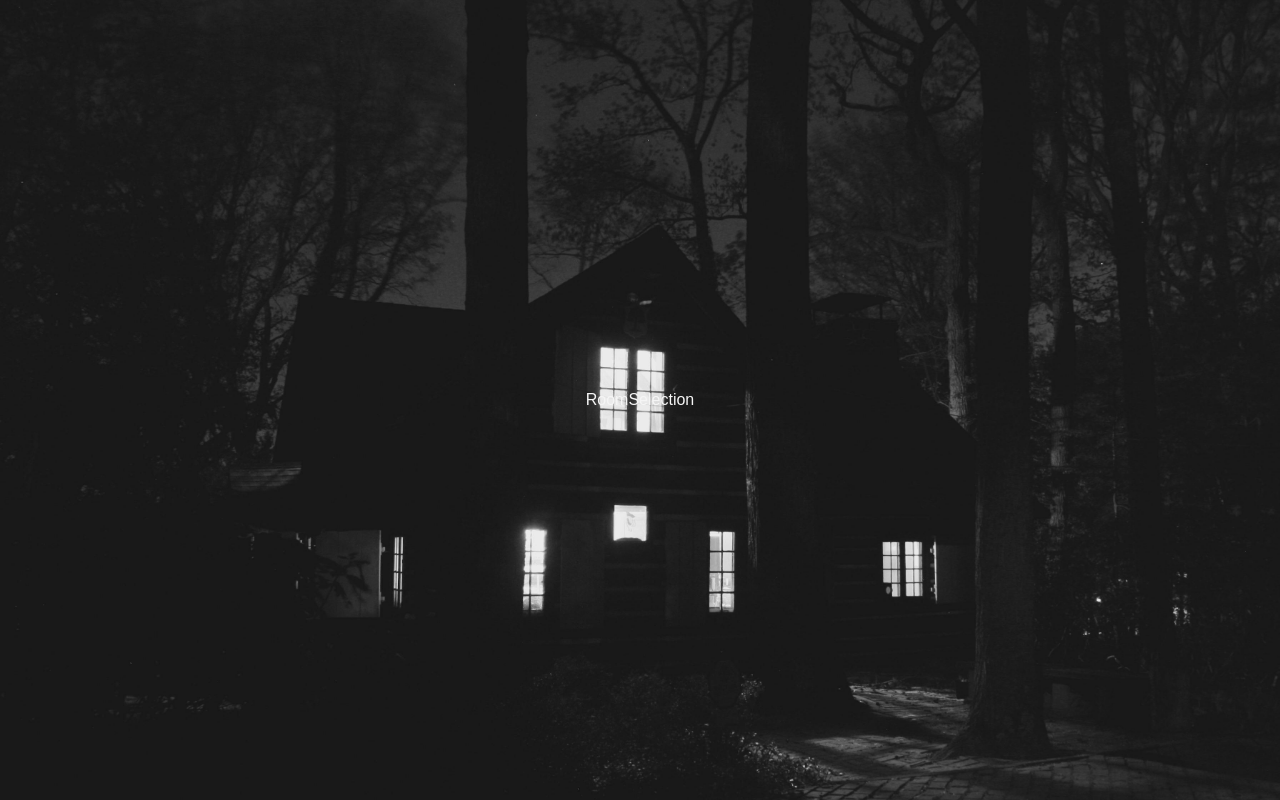
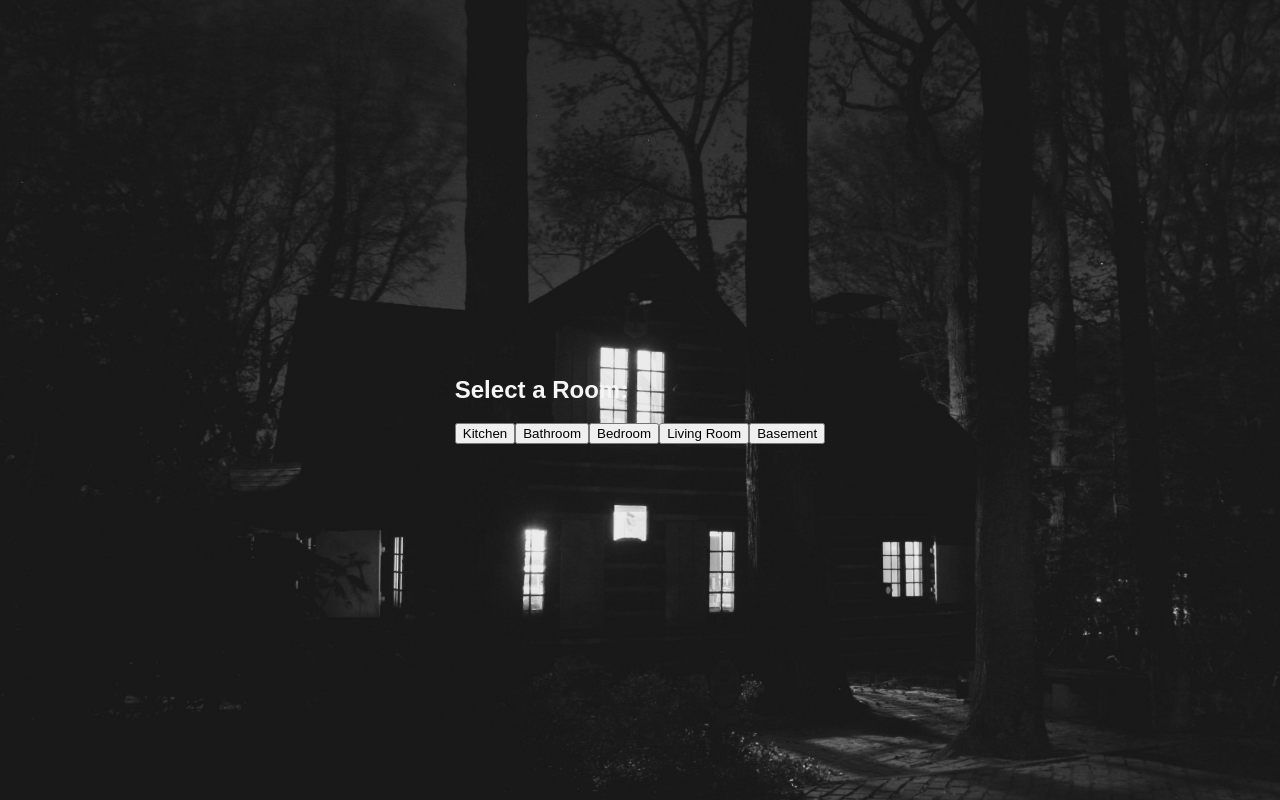
Before and after one commit to gracelo0717/touchgrass, a React (Vite) app: page /room-selection in a window 1280 px wide. Built offline with nearby package versions, Linux system fonts and the light colour scheme.

Commit message:
basic roomselect comp

```diff
--- a/src/components/RoomSelection.tsx
+++ b/src/components/RoomSelection.tsx
@@ -1,7 +1,54 @@
-import React from 'react';
+import { useNavigate } from 'react-router-dom';
+import { useState, useEffect } from 'react';
+import axios from 'axios';
+
+interface Room {
+  id: number;
+  name: string;
+}
 
 const RoomSelection = () => {
-  return <div>RoomSelection</div>;
+  const navigate = useNavigate();
+  const [rooms, setRooms] = useState<Room[]>([]);
+  const [loading, setLoading] = useState(false);
+
+  useEffect(() => {
+    const roomOptions: Room[] = [
+      { id: 1, name: 'Kitchen' },
+      { id: 2, name: 'Bathroom' },
+      { id: 3, name: 'Bedroom' },
+      { id: 4, name: 'Living Room' },
+      { id: 5, name: 'Basement' },
+    ];
+    setRooms(roomOptions);
+  }, []);
+
+  return (
+    <div className='room-selection'>
+      <h2>Select a Room:</h2>
+      {loading ? (
+        <p>Loading...</p>
+      ) : (
+        <div className='button-container'>
+          <button className='room-button'>
+            <span>Kitchen</span>
+          </button>
+          <button className='room-button'>
+            <span>Bathroom</span>
+          </button>
+          <button className='room-button'>
+            <span>Bedroom</span>
+          </button>
+          <button className='room-button'>
+            <span>Living Room</span>
+          </button>
+          <button className='room-button'>
+            <span>Basement</span>
+          </button>
+        </div>
+      )}
+    </div>
+  );
 };
 
 export default RoomSelection;
```
